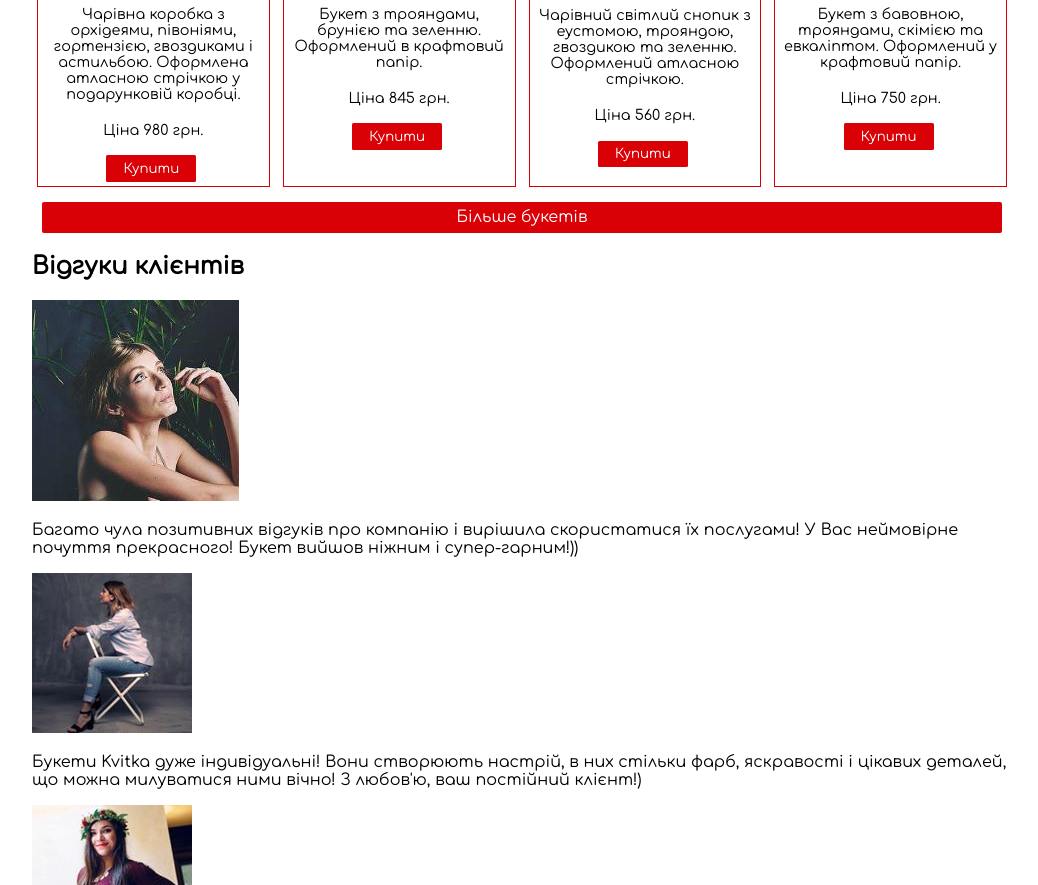
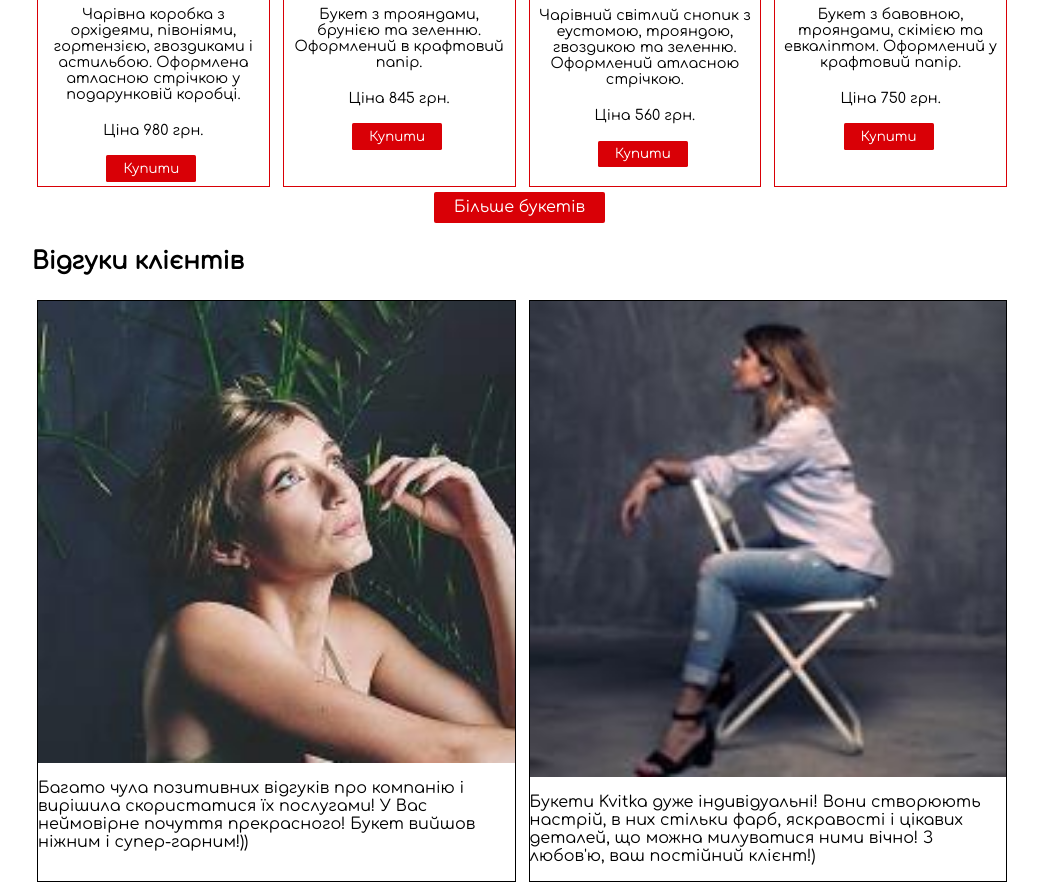
Before and after one commit to Sofiya-Palianytsia/kvitka-shop, a plain HTML site: page index.html in a window 1280 px wide. Shown: the part 1324-2209 px from the top of the page, without its empty margins (118-1156 px from the left). Drawn offline with Linux system fonts and the light colour scheme.

Commit message:
feedback

```diff
--- a/css/index.css
+++ b/css/index.css
@@ -81,19 +81,32 @@ header .banner {
     margin: 50px;
 }
 /* спеціальні пропозиції*/
+@media (min-width: 500px) {
+    div .product-list {
+        display: grid;
+        grid-template-columns: 1fr 1fr;
+        grid-gap: 3px;
+    }
+}
+
+@media (min-width: 660px) {
+    div .product-list {
+        grid-template-columns: 1fr 1fr 1fr;
+    }
+}
+
+@media (min-width: 980px) {
+    div .product-list {
+        grid-template-columns: 1fr 1fr 1fr 1fr;
+    }
+}
+
 #about h2 {
     text-align: center;
 }
 
 .offer h2 {
-    display: flex;
-    justify-content: center;
-}
-
-.offer a {
-    margin: 10px;
-    display: flex;
-    justify-content: center;
+    text-align: center;
 }
 
 main .product {
@@ -117,33 +130,37 @@ div .product p {
     padding: 3px;
 }
 
-div .product .product-button {
-    display: flex;
-    justify-content: center;
-    align-items: flex-end;
+div .product-button {
+    text-align: center;
+}
+/*feedback*/
+@media (min-width: 980px) {
+    .feedback-list {
+        display: grid;
+        grid-template-columns: 1fr 1fr 1fr;
+        grid-gap: 3px;
+    }
 }
 
 @media (min-width: 500px) {
-    div .product-list {
-        display: grid;
+    .feedback-list {
         grid-template-columns: 1fr 1fr;
         grid-gap: 3px;
-
     }
 }
 
-@media (min-width: 660px) {
-    div .product-list {
-        grid-template-columns: 1fr 1fr 1fr;
-    }
+div .feedback {
+    border: solid 0.5px black;
+    margin: 5px;
 }
 
-@media (min-width: 980px) {
-    div .product-list {
-        grid-template-columns: 1fr 1fr 1fr 1fr;
-    }
+div .feedback img {
+    display: block;
+    width: 100%;
 }
 
+
+/*buttons*/
 .button {
     display: inline-block;
     padding: 0.35em 1.2em;
--- a/index.html
+++ b/index.html
@@ -92,24 +92,30 @@
                 </div>
             </article>
             </div>
-
-
-            <a href="shop.html" class="button">Більше букетів</a>
+     <div class="product-button">
+         <a href="shop.html" class="button">Більше букетів</a>
+     </div>
     </div>
-    <div id="feedback">
-        <h2>Відгуки клієнтів</h2>
+    <h2>Відгуки клієнтів</h2>
+    <div class="feedback-list">
+        <div class="feedback">
         <img src="img/reviews-anna.jpg" alt="reviews-anna-foto-avatar"/>
         <p>Багато чула позитивних відгуків про компанію і вирішила скористатися їх послугами!
             У Вас неймовірне почуття прекрасного! Букет вийшов ніжним і супер-гарним!))
         </p>
+        </div>
+        <div class="feedback">
         <img src="img/reviews-ira.jpg" alt="reviews-ira-foto-avatar"/>
         <p>Букети Kvitka дуже індивідуальні! Вони створюють настрій, в них стільки фарб,
             яскравості і цікавих деталей, що можна милуватися ними вічно! З любов'ю, ваш постійний клієнт!)
         </p>
+        </div>
+        <div class="feedback>">
         <img src="img/reviews-katya.jpg" alt="reviews-katya-foto-avatar"/>
         <p>Шикарні квіти, які дарують чарівний настрій))) букети зберігають свою красу більше тижня!)
             дякуємо за душевність та індивідуальний підхід, які ви вкладаєте в свої творіння!
         </p>
+        </div>
     </div>
     <div id="form">
         <h2>Зв'язатись з нами</h2>
```
